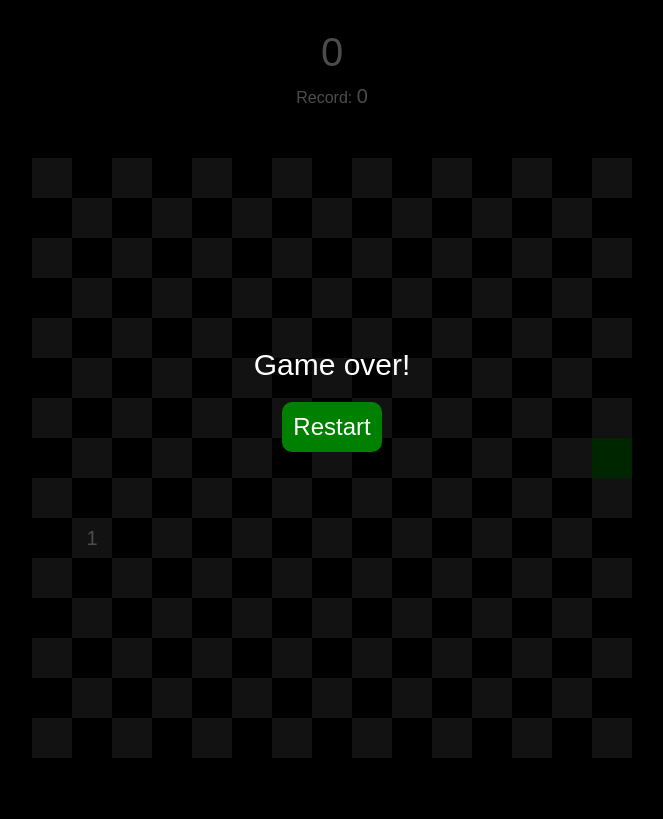
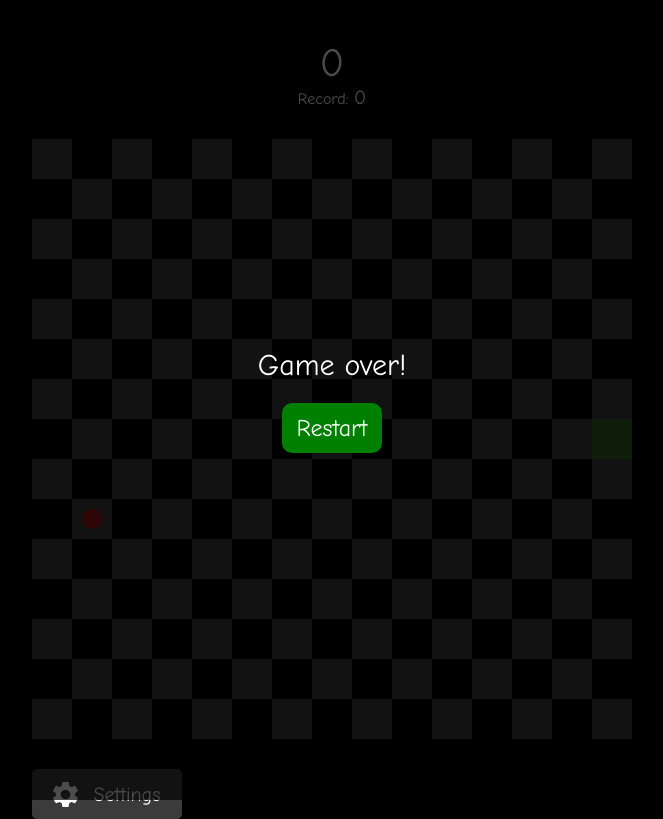
Before and after one commit to bx6xb/snake, a website built with webpack: page src/index.html in a window 1280 px wide. Shown: the whole page, without its empty margins (308-971 px from the left). Built offline with nearby package versions, Linux system fonts and the light colour scheme.

Commit message:
redesigned game-field, added comic sans ms font and settings button

```diff
--- a/src/index.html
+++ b/src/index.html
@@ -11,7 +11,7 @@
       <div>Record: <span class="record">0</span></div>
     </div>
 
-    <div class="grid">
+    <div class="game-field">
       <div class="field"></div>
       <div class="field"></div>
       <div class="field"></div>
@@ -242,5 +242,11 @@
       <div class="text">Game over!</div>
       <button id="restart-btn">Restart</button>
     </div>
+    <div class="buttons">
+      <button id="settings-btn">
+        <img src="img/settings.png" alt="settings" class="settings-img" />
+        Settings
+      </button>
+    </div>
   </body>
 </html>
--- a/src/index.ts
+++ b/src/index.ts
@@ -1,2 +1,4 @@
 import "./sass/style.sass"
 import "./ts/Snake.ts"
+import "./fonts/Comic Sans MS.ttf"
+import "./img/settings.png"
--- /dev/null
+++ b/src/sass/_fonts.sass
@@ -0,0 +1,3 @@
+@font-face
+  font-family: "Comic Sans MS"
+  src: url('../fonts/Comic Sans MS.ttf')
--- /dev/null
+++ b/src/sass/_general.sass
@@ -0,0 +1,101 @@
+*
+  margin: 0
+  padding: 0
+  box-sizing: border-box
+  font-family: "Comic Sans MS"
+body
+  color: $w
+  background-color: black
+.game-field
+  width: 600px
+  height: 600px
+  display: grid
+  grid-template-rows: repeat(15, 1fr)
+  grid-template-columns: repeat(15, 1fr)
+  margin: 0 auto 30px auto
+.field
+  width: 100%
+  height: 100%
+  display: flex
+  justify-content: center
+  align-items: center
+  font-size: 20px
+  &:nth-child(odd)
+    background-color: $gray
+.snake
+  background-color: $green !important
+.food
+  background-color: $red
+  width: 20px
+  height: 20px
+  border-radius: 100%
+#restart-btn
+  width: 100px
+  height: 50px
+  border-radius: 10px
+  border: none
+  font-size: 24px
+  margin: 0 auto
+  padding: 10px
+  display: flex
+  justify-content: center
+  align-items: center
+  cursor: pointer
+  background-color: green
+  color: $w
+  display: block
+  outline: none
+#field-size
+  width: 75px
+  height: 30px
+  border: none
+  border-radius: 5px
+  font-size: 18px
+  margin: 10px auto
+  display: block
+.overlay
+  width: 100%
+  height: 100%
+  background-color: rgba(0, 0, 0, 0.7)
+  position: absolute
+  top: 0
+  display: none
+  justify-content: center
+  align-items: center
+  flex-direction: column
+.text
+  margin-bottom: 20px
+  text-align: center
+  font-size: 30px
+.show
+  display: flex
+.score
+  margin-top: 40px
+  text-align: center
+  margin-bottom: 30px
+.current-score
+  font-size: 40px
+.record
+  font-size: 20px
+  margin-top: -5px
+.buttons
+  display: flex
+  width: 600px
+  margin: 0 auto
+  justify-content: start
+#settings-btn
+  color: $w
+  font-size: 20px
+  display: flex
+  justify-content: center
+  align-items: center
+  min-width: 150px
+  height: 50px
+  border-radius: 5px
+  background: $gray
+  border: none
+  padding: 11px 15px
+.settings-img
+  width: 25px
+  height: 25px
+  margin-right: 15px
--- /dev/null
+++ b/src/sass/_variables.sass
@@ -0,0 +1,4 @@
+$w: white
+$green: #326520
+$gray: #3b3b3b
+$red: #A11111
--- a/src/sass/style.sass
+++ b/src/sass/style.sass
@@ -1,70 +1,3 @@
-*
-  margin: 0
-  padding: 0
-  box-sizing: border-box
-  font-family: arial
-body
-  color: white
-  background-color: black
-.grid
-  width: 600px
-  height: 600px
-  display: grid
-  grid-template-rows: repeat(15, 1fr)
-  grid-template-columns: repeat(15, 1fr)
-  margin: 50px auto
-.field
-  width: 100%
-  height: 100%
-  display: flex
-  justify-content: center
-  align-items: center
-  font-size: 20px
-  &:nth-child(odd)
-    background-color: #3b3b3b
-.selected
-  background-color: green !important
-button
-  width: 100px
-  height: 50px
-  border-radius: 10px
-  border: none
-  font-size: 24px
-  margin: 0 auto
-  cursor: pointer
-  background-color: green
-  color: white
-  display: block
-  outline: none
-#field-size
-  width: 75px
-  height: 30px
-  border: none
-  border-radius: 5px
-  font-size: 18px
-  margin: 10px auto
-  display: block
-.overlay
-  width: 100%
-  height: 100%
-  background-color: rgba(0, 0, 0, 0.7)
-  position: absolute
-  top: 0
-  display: none
-  justify-content: center
-  align-items: center
-  flex-direction: column
-.text
-  margin-bottom: 20px
-  text-align: center
-  font-size: 30px
-.show
-  display: flex
-.score
-  margin-top: 30px
-  text-align: center
-.current-score
-  font-size: 40px
-  margin-bottom: 10px
-.record
-  font-size: 20px
+@import _fonts
+@import _variables
+@import _general
--- a/src/ts/Snake.ts
+++ b/src/ts/Snake.ts
@@ -73,7 +73,9 @@ class Snake {
       this.getRandomNumber(0, this.size),
       this.getRandomNumber(0, this.size),
     ]
-    this.fields[this.foodPosition[0]][this.foodPosition[1]].innerHTML = "1"
+    this.fields[this.foodPosition[0]][
+      this.foodPosition[1]
+    ].innerHTML = `<div class="food"></div>`
   }
 
   private changeDirection = (direction: string): void => {
@@ -94,12 +96,12 @@ class Snake {
   }
 
   private start = (): void => {
-    this.fields[this.y][this.x].classList.remove("selected")
+    this.fields[this.y][this.x].classList.remove("snake")
     this.y = 7
     this.x = 2
     this.snakePosition = [this.y, this.x]
     this.direction = "d"
-    this.fields[this.y][this.x].classList.add("selected")
+    this.fields[this.y][this.x].classList.add("snake")
 
     this.intervalId = setInterval(() => {
       this.directionIsChanged = false
@@ -123,11 +125,12 @@ class Snake {
     this.overlay.classList.add("show")
     this.restartBtn.addEventListener("click", this.restart)
     this.score = 0
+    this.scoreElement.innerHTML = "0"
   }
 
   private moveSnake = (direction: string): void => {
     if (["w", "a", "s", "d"].includes(direction)) {
-      this.fields[this.y][this.x].classList.remove("selected")
+      this.fields[this.y][this.x].classList.remove("snake")
       if (["w", "s"].includes(direction)) {
         if (
           this.y + this.directionIndexes[direction] >= 0 &&
@@ -150,7 +153,7 @@ class Snake {
         }
       }
       this.snakePosition = [this.y, this.x]
-      this.fields[this.y][this.x].classList.add("selected")
+      this.fields[this.y][this.x].classList.add("snake")
 
       if (this.foodPosition.join("") === [this.y, this.x].join("")) {
         this.increaseScore()
--- a/tsconfig.json
+++ b/tsconfig.json
@@ -25,7 +25,7 @@
     // "moduleDetection": "auto",                        /* Control what method is used to detect module-format JS files. */
 
     /* Modules */
-    "module": "ES2015" /* Specify what module code is generated. */,
+    "module": "ES2020" /* Specify what module code is generated. */,
     // "rootDir": "./",                                  /* Specify the root folder within your source files. */
     // "moduleResolution": "node10",                     /* Specify how TypeScript looks up a file from a given module specifier. */
     // "baseUrl": "./",                                  /* Specify the base directory to resolve non-relative module names. */
--- a/webpack.config.js
+++ b/webpack.config.js
@@ -28,6 +28,26 @@ module.exports = (env) => {
           test: /\.ts$/,
           use: "ts-loader",
         },
+        {
+          test: /\.(woff2?|eot|ttf|otf|svg)$/,
+          use: {
+            loader: "file-loader",
+            options: {
+              name: "[contenthash].[ext]",
+              outputPath: "fonts/",
+            },
+          },
+        },
+        {
+          test: /\.(png|jpg|jpeg)$/,
+          use: {
+            loader: "file-loader",
+            options: {
+              name: "[name].[ext]",
+              outputPath: "img/",
+            },
+          },
+        },
       ],
     },
     plugins: [
```
Also changed, not shown: package.json (+4 -6 lines), src/fonts/Comic Sans MS.ttf (added), src/img/settings.png (added), 1 other file.
